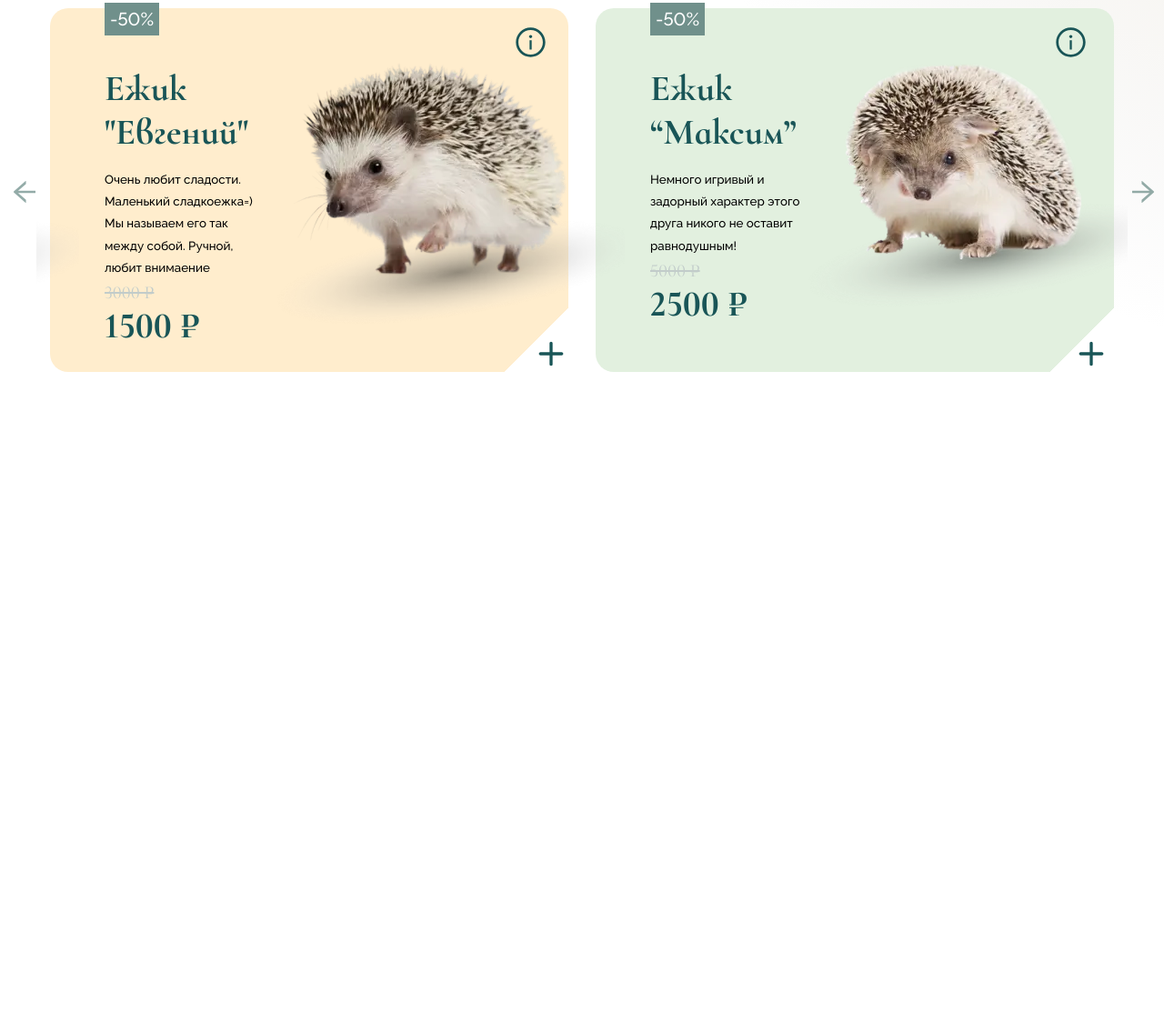
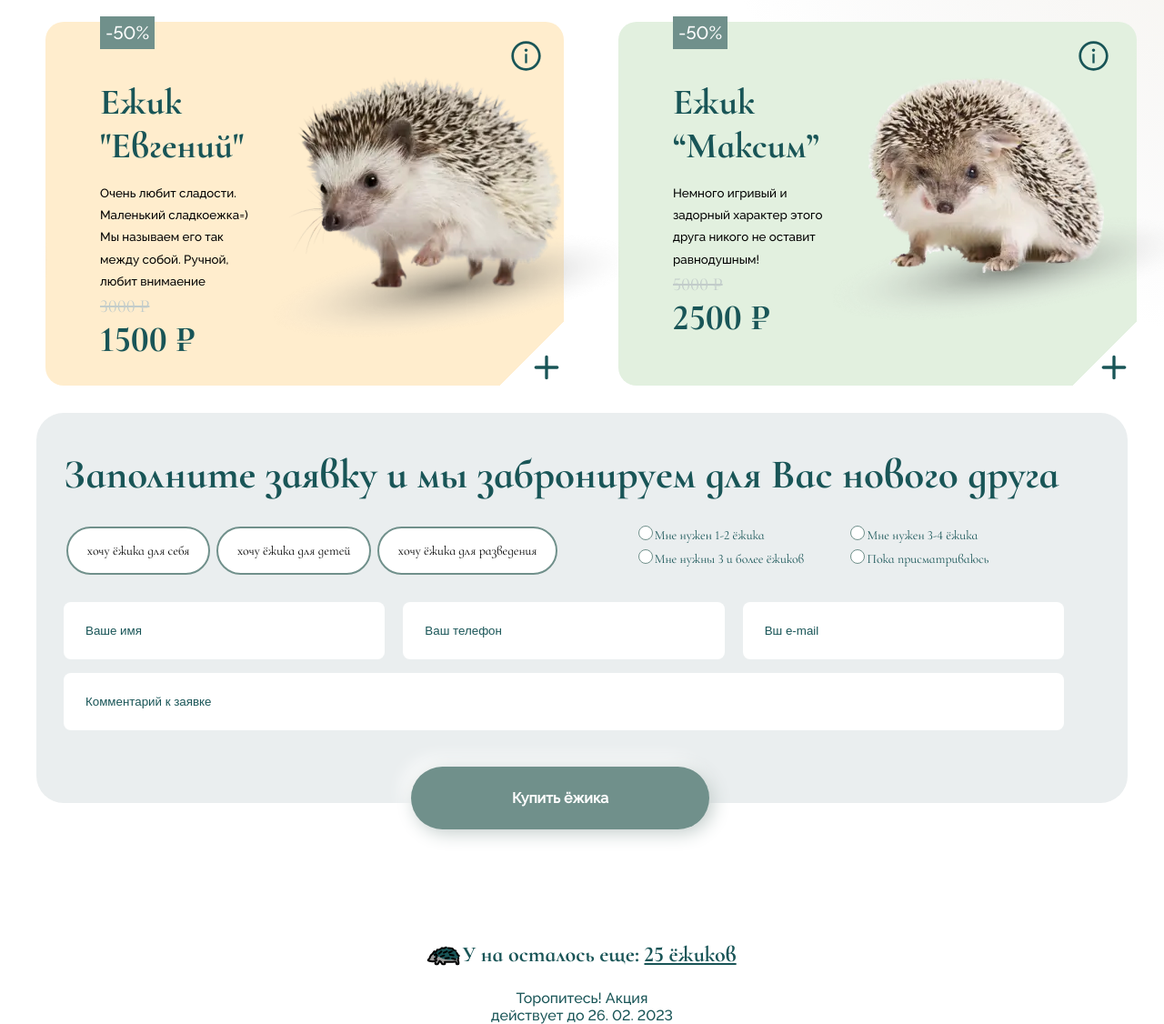
Before and after one commit to potatbut/hedgehod-landing, a website with bundled scripts: page src/index.html in a window 1280 px wide. Shown: the part 1107-2233 px from the top of the page at 91% size. Before the commit the page ends 1531 px from the top, so only its background shows below. Built offline with nearby package versions, Linux system fonts and the light colour scheme.

Commit message:
Added blocks responsive to 1440 px

```diff
--- a/src/index.html
+++ b/src/index.html
@@ -128,7 +128,9 @@
               </div>
 
               <div class="slide__column-depiction">
-                <img class="slide__info-badge" src="assets/info.svg" alt="info-badge">
+
+                <span class="slide__info-badge">
+                  <img class="info-badge" src="assets/info.svg" alt="info-badge">
 
                   <span class="slide__info-block info-block">
                     <span class="info-block__text">
@@ -142,6 +144,7 @@
                     <span class="info-block__text">
                       <img class="info-block__icon" src="assets/like.svg" alt="heart-icon">
                       1235
+                    </span>
                   </span>
                 </span>
 
@@ -176,7 +179,40 @@
               </div>
 
               <div class="slide__column-depiction">
-                <img class="slide__info-badge" src="assets/info.svg" alt="info-badge">
+                <span class="slide__info-badge">
+                  <img class="info-badge" src="assets/info.svg" alt="info-badge">
+
+                  <span class="slide__info-block info-block">
+                    <span class="info-block__text">
+                      <img
+                      class="info-block__icon"
+                      src="assets/syringe-white.svg"
+                      alt="syringe-icon"
+                    >
+                      привит
+                    </span>
+                    <span class="info-block__text">
+                      <img class="info-block__icon" src="assets/like.svg" alt="heart-icon">
+                      1235
+                    </span>
+                  </span>
+                </span>
+
+                <span class="slide__info-block info-block">
+                  <span class="info-block__text">
+                    <img
+                    class="info-block__icon"
+                    src="assets/syringe-white.svg"
+                    alt="syringe-icon"
+                  >
+                    привит
+                  </span>
+                  <span class="info-block__text">
+                    <img class="info-block__icon" src="assets/like.svg" alt="heart-icon">
+                    1235
+                  </span>
+                </span>
+
                 <img
                   class="slide__image"
                   src="assets/hedgehog-maxim.webp"
@@ -207,7 +243,24 @@
               </div>
 
               <div class="slide__column-depiction">
-                <img class="slide__info-badge" src="assets/info.svg" alt="info-badge">
+                <span class="slide__info-badge">
+                  <img class="info-badge" src="assets/info.svg" alt="info-badge">
+
+                  <span class="slide__info-block info-block">
+                    <span class="info-block__text">
+                      <img
+                      class="info-block__icon"
+                      src="assets/syringe-white.svg"
+                      alt="syringe-icon"
+                    >
+                      привит
+                    </span>
+                    <span class="info-block__text">
+                      <img class="info-block__icon" src="assets/like.svg" alt="heart-icon">
+                      1235
+                    </span>
+                  </span>
+                </span>
                 <img
                   class="slide__image"
                   src="assets/hedgehog-evgeny.webp"
@@ -225,6 +278,74 @@
       </div>
     </section>
 
+
+    <section class="request">
+
+      <div class="request__wrapper">
+        <div class="request__body">
+
+          <span class="request__title">
+            Заполните заявку и мы забронируем для Вас нового друга
+          </span>
+          <div class="request__form">
+            <div class="request__buttons">
+              <button class="request__button choose-button">хочу ёжика для себя</button>
+              <button class="request__button choose-button">хочу ёжика для детей</button>
+              <button class="request__button choose-button">хочу ёжика для разведения</button>
+            </div>
+            <div class="request__checks">
+
+              <span class="request__checkbox">
+                <input class="request__mark" id="first" type="radio" name="check" value="first">
+                <label class="request__name" for="first">Мне нужен 1-2 ёжика</label>
+              </span>
+
+              <span class="request__checkbox">
+                <input class="request__mark" id="second" type="radio" name="check" value="second">
+                <label class="request__name" for="second">Мне нужен 3-4 ёжика</label>
+              </span>
+
+              <span class="request__checkbox">
+                <input class="request__mark" id="third" type="radio" name="check" value="third">
+                <label class="request__name" for="third">Мне нужны 3 и более ёжиков</label>
+              </span>
+
+              <span class="request__checkbox">
+                <input class="request__mark" id="fourth" type="radio" name="check" value="fourth">
+                <label class="request__name" for="fourth">Пока присматриваюсь</label>
+              </span>
+
+            </div>
+          </div>
+
+          <div class="request__questionnaire">
+            <input class="request__username request-input" type="text" placeholder="Ваше имя">
+            <input class="request__tel request-input" type="tel" placeholder="Ваш телефон">
+            <input class="request__email request-input" type="email" placeholder="Вш e-mail">
+            <input class="request__comment request-input" type="text" placeholder="Комментарий к заявке">
+          </div>
+
+          <div class="request__btn">
+            <button class="buy-btn">Купить ёжика</button>
+          </div>
+
+        </div>
+      </div>
+
+    </section>
+
+    <section class="reminder">
+      <div class="reminder__wrapper">
+        <div class="reminder__title">
+          <img class="reminder__icon" src="assets/hedgehog-icon-dark.svg" alt="hedgehog-icon">
+          <p class="reminder__text">У на осталось еще: <u>25 ёжиков</u></p>
+        </div>
+        <p class="reminder__bottom-text">
+          Торопитесь! Акция действует до 26. 02. 2023
+        </p>
+      </div>
+    </section>
+
     <script src="./index.js"></script>
 </body>
 
--- a/src/index.js
+++ b/src/index.js
@@ -6,12 +6,11 @@ import 'slick-carousel/slick/slick.min';
 
 console.log('ДОБРЫЙ ДЕНЬ')
 
-const catalog = document.querySelector('.catalog')
 const dropdown = document. querySelector('.catalog__dropdown')
 const triangle = document.querySelector('.triangle')
 const triangleActive = document.querySelector('.triangle_active')
 
-$(catalog).click(function() {
+/* $(catalog).click(function() {
   $(dropdown).toggle(500)
   $(triangle).toggle()
   $(triangleActive).toggle()
@@ -24,27 +23,7 @@ $(document).on('click', function(e) {
   }
   e.stopPropagation()
 });
-
-
-function showModal() {
-  $('#popup').fadeIn('fast')
-}
-
-$('.popup__close-button').click(function(){
-  $('#popup').fadeOut(500)
-})
-$('.popup__button').click(function(){
-  $('#popup').fadeOut(500)
-})
-
-$(document).on('click', function(e) {
-  if (!$(e.target).closest('.popup__container').length) {
-    $('#popup').fadeOut(500)
-  }
-  e.stopPropagation()
-});
-
-setTimeout(showModal, 5000);
+ */
 
 $('.header__burger').click(function(event) {
   $('.list__wrapper, .phone-dropdown, .header__burger').toggleClass("show")
@@ -53,5 +32,10 @@ $('.header__burger').click(function(event) {
 $('.slider__wrapper').slick({
   infinite: true,
   slidesToShow: 2,
-  slidesToScroll: 1
+  slidesToScroll: 1,
+  variableWidth: true,
 });
+
+$('.slide__info-badge').click(function(e) {
+ $(e.target.querySelector(".info-block")).toggleClass("show")
+})
--- /dev/null
+++ b/src/style/choose-button.scss
@@ -0,0 +1,12 @@
+.choose-button {
+  padding: 16px 21px;
+  font-size: 14px;
+  background: $white;
+  border: 2px solid $light-green;
+  box-sizing: border-box;
+  border-radius: 61px;
+  &:hover {
+    background: $light-green;
+    color: $white;
+  }
+}
--- a/src/style/info-block.scss
+++ b/src/style/info-block.scss
@@ -1,9 +1,12 @@
 .info-block {
-  display: flex;
-  padding: 15px;
+  display: inline-flex;
+  position: absolute;
+  z-index: 999999;
+  padding: 15px 5px;
   background: $dark-green;
   font-family: $raleway;
   font-feature-settings: 'pnum' on, 'lnum' on;
+  top: -120%;
   &__text {
     padding: 15px;
     display: flex;
@@ -12,7 +15,7 @@
   ::after {
     content: '';
     position: absolute;
-    left: 45%;
+    left: 50%;
     top: -19px;
     border: 10px solid transparent;
     border-bottom: 10px solid $dark-green;
--- /dev/null
+++ b/src/style/radio-input.scss
@@ -0,0 +1,35 @@
+input[type='radio'] {
+  position: relative;
+  height: 14px;
+  width: 14px;
+  -webkit-appearance: none;
+  -moz-appearance: none;
+  appearance: none;
+  outline: none;
+}
+
+input[type='radio']::before {
+  content: '';
+  position: absolute;
+  top: 50%;
+  left: 50%;
+  width: 14px;
+  height: 14px;
+  border-radius: 50%;
+  transform: translate(-50%, -50%);
+  background-color: white;
+  border: 1px solid $light-green;
+}
+
+input[type='radio']:checked::after {
+  content: '';
+  position: absolute;
+  top: 50%;
+  left: 50%;
+  width: 8px;
+  height: 8px;
+  border-radius: 50%;
+  background-color: $light-green;
+  transform: translate(-50%, -50%);
+  visibility: visible;
+}
--- /dev/null
+++ b/src/style/reminder.scss
@@ -0,0 +1,19 @@
+.reminder {
+  &__wrapper {
+    width: 27%;
+    margin: 10% auto;
+  }
+  &__title {
+    display: flex;
+    align-items: center;
+    font-weight: bold;
+    font-size: 24px;
+  }
+  &__bottom-text {
+    font-family: $raleway;
+    font-feature-settings: 'pnum' on, 'lnum' on;
+    text-align: center;
+    margin: auto;
+    width: 60%;
+  }
+}
--- /dev/null
+++ b/src/style/request.scss
@@ -0,0 +1,58 @@
+.request {
+  &__wrapper {
+    max-width: 1200px;
+    margin: auto;
+    border-radius: 30px;
+    background: $swamp-green;
+  }
+  &__body {
+    max-width: 1100px;
+    position: relative;
+    margin: inherit;
+    padding: 40px 40px 80px 0px;
+  }
+  &__title {
+    font-size: 45px;
+    font-weight: bold;
+  }
+  &__form {
+    display: grid;
+    grid-template-columns: 50% 50%;
+    padding: 30px 0;
+  }
+  &__button {
+    margin-left: 0.5%;
+  }
+  &__checks {
+    display: inherit;
+    padding-left: 15%;
+    grid-template-columns: 50% 50%;
+    grid-template-rows: 50% 50%;
+    font-size: 14px;
+  }
+  &__mark, &__name {
+    cursor: pointer;
+  }
+  .request-input{
+    &::placeholder {
+    color: $dark-green;
+    }
+    padding: 24px;
+    border-radius: 8px;
+  }
+  &__questionnaire {
+    display: grid;
+    grid-template-columns: 1fr 1fr 1fr;
+    column-gap: 20px;
+    row-gap: 15px;
+  }
+  &__comment {
+    grid-column: 1 / 4;
+  }
+  &__btn {
+    position: absolute;
+    padding: 40px;
+    margin: auto;
+    left: 30%;
+  }
+}
--- a/src/style/slider.scss
+++ b/src/style/slider.scss
@@ -1,15 +1,17 @@
 .slider {
   &__wrapper {
-    max-width: 1200px;
+    max-width: 1300px;
+    padding-left: 50px;
     margin: auto;
   }
   &__slide {
     border-radius: 20px;
   }
-
   .slide {
-    margin: 15px;
+    margin: 30px;
+    max-width: 570px;
     &__wrapper {
+      margin: auto;
       display: grid;
       grid-template-columns: 40% 1fr;
       background: linear-gradient(-45deg, $white 50px, transparent 0);
@@ -56,18 +58,16 @@
     }
     &__info-badge {
       margin-left: 65%;
-      padding: 19px;
+      padding: 19px 0 0 19px;
       cursor: pointer;
-      &:hover {
-
+      img {
+        pointer-events: none;
       }
     }
     &__info-block {
-      position: absolute;
-      top: 17%;
+
       left: 46%;
       color: $white;
-      display: none;
     }
     &__add-button {
       margin-left: 75%;
--- a/src/style/style.scss
+++ b/src/style/style.scss
@@ -10,6 +10,10 @@
 @import './buy-button.scss';
 @import './slider.scss';
 @import './info-block.scss';
+@import './request.scss';
+@import './choose-button.scss';
+@import './radio-input.scss';
+@import './reminder.scss';
 
 $slick-font-path: "../../node_modules/slick-carousel/slick/fonts/" !default;
 $slick-font-family: "slick" !default;
@@ -26,6 +30,7 @@ body {
   height: 100%;
   margin: 0;
 }
+
 
 a {
   text-decoration: none;
@@ -56,3 +61,7 @@ input {
     border: 0;
     border: none;
 }
+
+.show {
+  top: 17%;
+}
--- a/src/style/variables-mixins.scss
+++ b/src/style/variables-mixins.scss
@@ -3,6 +3,7 @@
 $dark-green: #195557;
 $light-green: #70908B;
 $soft-green: #E2F0DF;
+$swamp-green: #EAEEEF;
 
 $black: #000;
 $white: #fff;
```
Also changed, not shown: src/assets/hedgehog-icon-dark.svg (added). Lines whose indentation alone changed are shown as unchanged.
